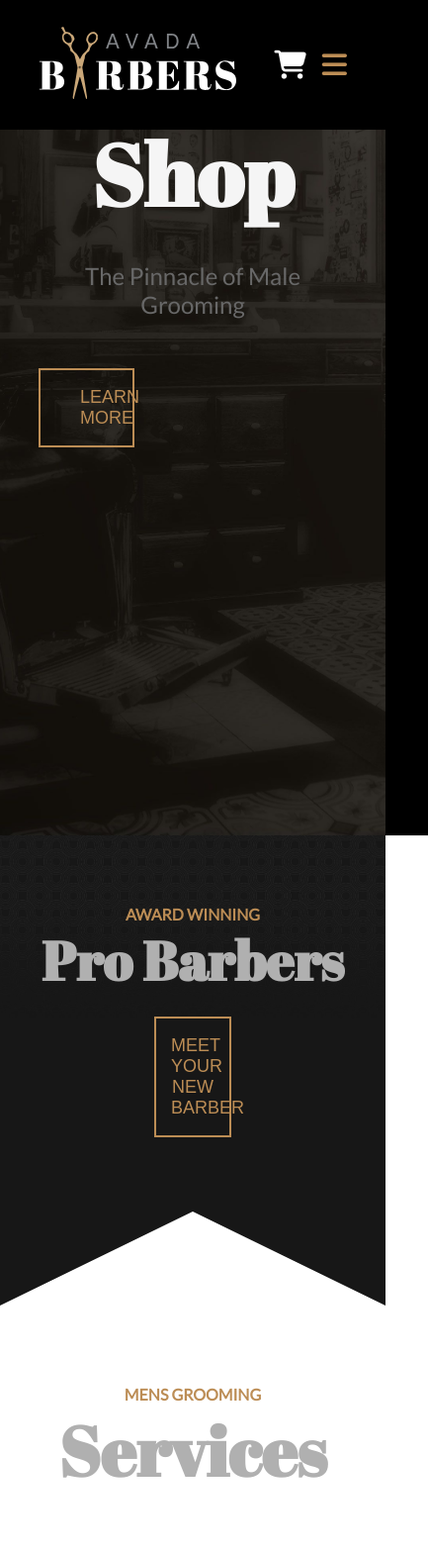
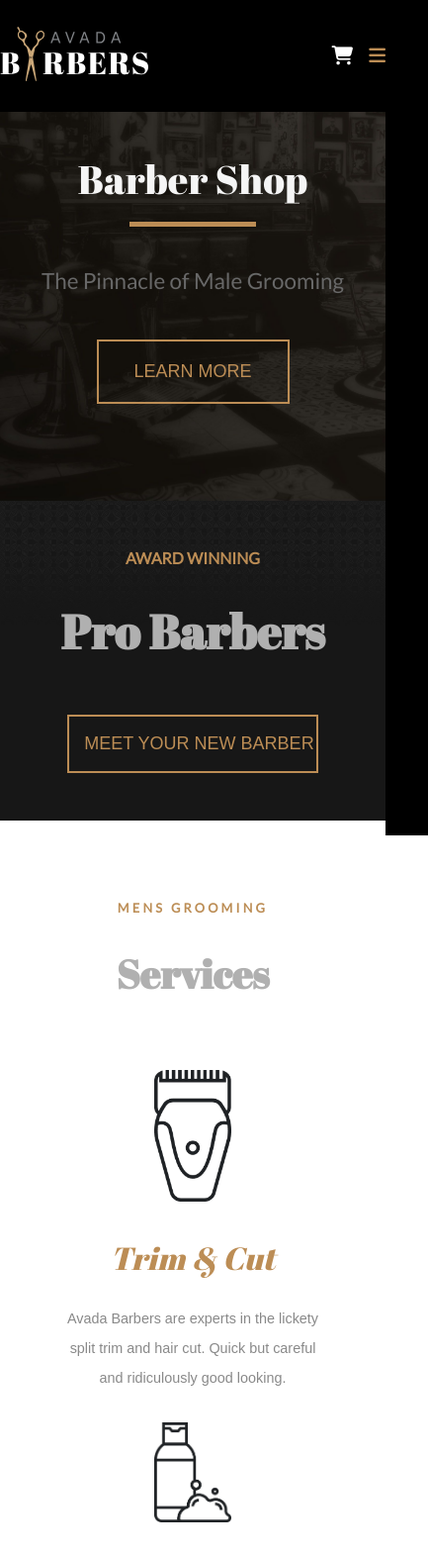
Before and after one commit to Amin-najafi/barber-shop, a plain HTML site: page index.html in a window 390 px wide. Shown: the top 1570 px of the page at 99% size, 433 px wide, since content can reach past the window. Drawn offline with Linux system fonts and the light colour scheme.

Commit message:
feat: make the project fully responsive for mobile devices

```diff
--- a/assets/styles/app.css
+++ b/assets/styles/app.css
@@ -1,22 +1,12 @@
-/*
-* Prefixed by https://autoprefixer.github.io
-* PostCSS: v8.4.14,
-* Autoprefixer: v10.4.7
-* Browsers: last 4 version
-*/
-
 @import "./reset.css";
 @import "./font.css";
 @import "./variables.css";
 @import "./help.css";
-@import "./responsive.css";
-
 /* ----------------------- header ----------------------- */
 header {
   position: relative;
   z-index: 3;
-  background: url(../images/avadabarbers-homepage-hero-bg.jpg) center center
-    no-repeat;
+  background: url(../images/avadabarbers-homepage-hero-bg.jpg) center center no-repeat;
   width: 100%;
   background-size: cover;
   overflow: hidden;
@@ -74,7 +64,7 @@ nav {
 #header__nav-close {
   display: none;
 }
-.header__nav-input:checked ~ .header__nav-list {
+.header__nav-input:checked~.header__nav-list {
   left: 0;
 }
 .header__nav-list {
@@ -108,7 +98,7 @@ nav {
   right: 30px;
   color: #fff;
 }
-#header__nav-close:checked ~ .header__nav-list {
+#header__nav-close:checked~.header__nav-list {
   left: 100%;
 }
 .header__nav-item {
@@ -130,16 +120,11 @@ nav {
 .header__nav-item--active {
   color: var(--gold-color);
 }
-.header__nav {
-}
-.header__nav-logo {
-}
-.header__nav-icons {
-}
-.icon-shopping-cart {
-}
-.header__nav-icon {
-}
+.header__nav {}
+.header__nav-logo {}
+.header__nav-icons {}
+.icon-shopping-cart {}
+.header__nav-icon {}
 .header-part2-title {
   display: -webkit-box;
   display: -ms-flexbox;
@@ -157,16 +142,23 @@ nav {
   flex-direction: column;
   width: 60%;
 }
-.header-part2-title > h1 {
+.header-part2-title>h1 {
+  position: relative;
   font-family: Abril Fatface;
   font-size: 87px;
   font-style: normal;
   color: #f5f5f5;
 }
-.header-part2-title > h1 :first-child {
-  border-bottom: 5px solid var(--gold-color);
+.header-part2-title>h1::after {
+  position: absolute;
+  content: '';
+  width: 55%;
+  height: 3px;
+  background-color: var(--gold-color);
+  left: 0;
+  top: 100%;
 }
-.header-part2-title > span {
+.header-part2-title>span {
   display: block;
   color: #686868;
   font-size: 24px;
@@ -175,31 +167,28 @@ nav {
 .header-part2-image {
   width: 40%;
 }
-.header-part2-image > img {
+.header-part2-image>img {
   width: 100%;
 }
-
 /* ----------------------- main ----------------------- */
 .main {
   position: relative;
   z-index: 2;
   background-color: white;
 }
-
 /* ----------------------- Pro Barbers ----------------------- */
 .probarbers {
   -webkit-box-orient: vertical;
   -webkit-box-direction: normal;
   -ms-flex-direction: column;
   flex-direction: column;
-  background: url(./../images/avadabarbers-about-introbackground.jpg) center top
-    no-repeat;
+  background: url(./../images/avadabarbers-about-introbackground.jpg) center top no-repeat;
   background-size: cover;
   padding: 70px 0 170px;
   -webkit-clip-path: polygon(0% 0%, 100% 0, 100% 100%, 50% 80%, 0% 100%);
   clip-path: polygon(0% 0%, 100% 0, 100% 100%, 50% 80%, 0% 100%);
 }
-.probarbers > .title-h2 {
+.probarbers>.title-h2 {
   font-size: 77px;
 }
 .probarbers .button-posts {
@@ -207,7 +196,6 @@ nav {
   padding: 17px 15px !important;
   width: 20%;
 }
-
 /* ----------------------- Services ----------------------- */
 .services {
   padding: 80px 0;
@@ -221,7 +209,7 @@ nav {
 .services-product {
   width: 30%;
 }
-.services-product > a {
+.services-product>a {
   -webkit-box-orient: vertical;
   -webkit-box-direction: normal;
   -ms-flex-direction: column;
@@ -237,16 +225,14 @@ nav {
   font-size: 32px;
   margin: 25px 0;
 }
-.services-product > p {
+.services-product>p {
   text-align: center;
   padding: 0 60px;
   line-height: 30px;
 }
-
 /* ----------------------- Shop ----------------------- */
 .store {
-  background: url(./../images/avadabarbers-reviewsbackground.jpg) center center
-    no-repeat;
+  background: url(./../images/avadabarbers-reviewsbackground.jpg) center center no-repeat;
   background-size: cover;
   -webkit-clip-path: polygon(50% 0%, 100% 16%, 100% 100%, 0 100%, 0% 16%);
   clip-path: polygon(50% 0%, 100% 16%, 100% 100%, 0 100%, 0% 16%);
@@ -262,15 +248,15 @@ nav {
 .product {
   width: 25%;
 }
-.product > a img {
+.product>a img {
   width: 100%;
 }
-.product > a + span {
+.product>a+span {
   text-transform: capitalize;
   font-size: 32px;
   font-family: Abril Fatface !important;
 }
-.product > span {
+.product>span {
   display: block;
   color: var(--gold-color);
   font-family: lato;
@@ -286,7 +272,6 @@ nav {
   color: var(--gold-color) !important;
   border-color: var(--gold-color) !important;
 }
-
 /* ----------------------- Shave ----------------------- */
 .shave {
   display: -webkit-box;
@@ -300,13 +285,11 @@ nav {
 }
 .shave-image {
   width: 80%;
-  background: -webkit-gradient(
-      linear,
+  background: -webkit-gradient(linear,
       left top,
       left bottom,
       from(rgba(0, 0, 0, 0.797)),
-      to(rgba(0, 0, 0, 0.797))
-    ),
+      to(rgba(0, 0, 0, 0.797))),
     url(./../images/avadabarbers-second-blog.jpg) center center no-repeat;
   background: -o-linear-gradient(rgba(0, 0, 0, 0.797), rgba(0, 0, 0, 0.797)),
     url(./../images/avadabarbers-second-blog.jpg) center center no-repeat;
@@ -316,7 +299,7 @@ nav {
   -webkit-filter: grayscale(100%);
   filter: grayscale(100%);
 }
-.shave-image > img {
+.shave-image>img {
   width: 90%;
   -o-object-fit: cover;
   object-fit: cover;
@@ -325,22 +308,21 @@ nav {
   padding: 68px;
   color: var(--text-color);
 }
-.shave-text > p {
+.shave-text>p {
   padding: 50px 0;
   font-size: 18px;
   line-height: 25px;
 }
-.shave-text > a {
+.shave-text>a {
   padding: 20px;
   text-transform: uppercase;
 }
-.shave-text > .title-h3 {
+.shave-text>.title-h3 {
   font-size: 16px;
 }
-.shave-text > .title-h2 {
+.shave-text>.title-h2 {
   font-size: 70px;
 }
-
 /* ----------------------- Shave ----------------------- */
 .reviews {
   width: 100%;
@@ -365,7 +347,7 @@ nav {
   -ms-flex-direction: column;
   flex-direction: column;
 }
-.reviews-customer > p {
+.reviews-customer>p {
   line-height: 2;
   letter-spacing: 1px;
   text-align: center;
@@ -374,16 +356,15 @@ nav {
   width: 120px;
   margin: 30px 0;
 }
-.reviews-customer-image > img {
+.reviews-customer-image>img {
   width: 100%;
   border-radius: 50%;
 }
-.reviews-customer > span {
+.reviews-customer>span {
   font-family: lato-bold-italic;
   font-size: 18px;
   color: var(--gold-color);
 }
-
 /* ----------------------- Recent Blog Posts ----------------------- */
 .posts {
   background-color: #f5f5f5;
@@ -416,7 +397,7 @@ nav {
 .blog-image {
   width: 100%;
 }
-.blog-image > img {
+.blog-image>img {
   width: 100%;
 }
 .blog :nth-child(2) {
@@ -424,14 +405,14 @@ nav {
   color: var(--gold-color);
   font-family: Abril Fatface;
 }
-.blog > span {
+.blog>span {
   border-top: 1px solid #6868684f;
   border-bottom: 1px solid #6868684f;
   padding: 8px;
   font-size: 12px;
   width: 100%;
 }
-.blog > p {
+.blog>p {
   line-height: 34px;
   margin-bottom: 20px;
   padding: 0 25px;
@@ -439,13 +420,12 @@ nav {
 .button-posts {
   text-transform: uppercase;
   margin-top: 20px;
-  padding: 17px 40px !important;
+  padding: 17px 40px;
   width: 31%;
   -webkit-transition: var(--primary-transition);
   -o-transition: var(--primary-transition);
   transition: var(--primary-transition);
 }
-
 /* ----------------------- Follow Us ----------------------- */
 .follow {
   width: 100%;
@@ -460,7 +440,7 @@ nav {
   justify-content: space-between;
   position: relative;
 }
-.follow > .container > div {
+.follow>.container>div {
   width: 30%;
 }
 .follow-image-button {
@@ -470,7 +450,7 @@ nav {
   flex-direction: column;
   gap: 30px;
 }
-.follow-image > img {
+.follow-image>img {
   width: 100%;
   -o-object-fit: cover;
   object-fit: cover;
@@ -488,7 +468,7 @@ nav {
   width: 200px;
   margin-bottom: 50px;
 }
-.follow-center-image > img {
+.follow-center-image>img {
   width: 100%;
 }
 .follow-center :nth-child(7) {
@@ -545,7 +525,7 @@ nav {
   -o-transition: var(--primary-transition);
   transition: var(--primary-transition);
 }
-.social-media--icon:hover ~ .social-media--span {
+.social-media--icon:hover~.social-media--span {
   opacity: 1;
 }
 .social-media--span::after {
@@ -559,7 +539,6 @@ nav {
   border: 4px solid transparent;
   border-bottom-color: #2c2c2c;
 }
-
 /* ----------------------- Footer ----------------------- */
 .footer {
   position: sticky;
@@ -577,3 +556,187 @@ nav {
 .footer p a {
   color: var(--gold-color);
 }
+/* ----------------------- Responsive ----------------------- */
+@media (max-width: 480px) {
+  .container {
+    width: 100%;
+  }
+  /* header */
+  header {
+    height: 60vh;
+  }
+  .header__nav-logo {
+    width: 150px;
+  }
+  .header__nav-icon i, .header__nav-label--bars i {
+    font-size: 1.2rem;
+  }
+  .header-part2-title {
+    width: 100%;
+    display: flex;
+    align-items: center;
+    height: 300px;
+    position: absolute;
+    left: 50%;
+    top: 60%;
+    transform: translate(-50%, -50%);
+  }
+  .header-part2-title>h1 {
+    font-size: 2.5rem;
+    font-weight: normal;
+    text-align: center;
+  }
+  .header-part2-title>h1::after {
+    left: 50%;
+    transform: translateX(-50%);
+    top: 130%;
+    height: 5px;
+  }
+  .header-part2-title>span {
+    font-size: 1.4rem;
+    width: 100%;
+    display: block;
+    margin: 2rem 0 1rem;
+  }
+  .header-part2-image {
+    display: none;
+  }
+  .button-posts {
+    padding: 20px 0 !important;
+    display: block;
+    text-wrap: nowrap;
+    width: 50%;
+    margin-top: 0;
+  }
+  /* Pro Barbers */
+  .probarbers {
+    clip-path: none;
+    padding: 3rem 0;
+  }
+  .probarbers>.title-h2 {
+    font-size: 3rem !important;
+    margin: 2rem 0;
+  }
+  .probarbers .button-posts {
+    width: 65%;
+  }
+  /* services */
+  .services .title-h3 {
+    letter-spacing: 0.2rem;
+    font-size: 0.8rem;
+  }
+  .services .title-h2 {
+    font-size: 2.5rem;
+    margin: 2rem 0;
+  }
+  .services-products {
+    flex-direction: column;
+    gap: 30px;
+  }
+  .services-product {
+    width: 100%;
+  }
+  .services-product p {
+    width: 100%;
+    font-size: 0.9rem;
+    opacity: 0.8;
+  }
+  .services .button-posts  {
+    margin: auto;
+    width: 70%;
+    font-size: 1.1rem;
+  }
+  /* shop */
+  .store {
+    clip-path: polygon(50% 0%, 100% 4%, 100% 100%, 0 100%, 0 4%);
+  }
+  .store .title-h3 {
+    border-top: 1px solid #979797c8;
+    margin-top: 1.2rem;
+    padding: 1rem 0;
+  }
+  .store .title-h2 {
+    font-size: 2.7rem;
+  }
+  .products {
+    flex-direction: column;
+    gap: 30px;
+  }
+  .product {
+    width: 100%;
+  }
+  .button-store {
+    width: 80%;
+    margin: 0 auto;
+    padding: 15px 10px !important;
+  }
+  /* shave */
+  .shave {
+    display: none;
+  }
+  /* Reviews */
+  .reviews-customers {
+    flex-direction: column;
+    gap: 30px;
+  }
+  .reviews-customer {
+    width: 100%;
+  }
+  /* Recent Blog Posts */
+  .posts {
+    clip-path: none;
+    padding: 80px 0 80px;
+  }
+  .posts .title-h2 {
+    margin-top: 1rem;
+  }
+  .posts-title {
+    margin: 0px 0 45px;
+  }
+  .posts-title>.title-h2 {
+    font-size: 50px;
+  }
+  .container .blog-post {
+    flex-direction: column;
+  }
+  .blog {
+    width: 100% !important;
+  }
+  .blog a:nth-child(2) {
+    font-size: 1.5rem;
+  }
+  .posts .button-posts {
+    width: 100% !important;
+    padding: 20px 10px !important;
+  }
+  .posts .blog-image {
+    width: 80%;
+  }
+  .posts p.font-lato {
+    width: 90%;
+  }
+  .posts .button-posts {
+    width: 80% !important;
+  }
+  /* follow us */
+  .follow-center {
+    width: 100% !important;
+    position: absolute;
+    top: 0;
+    left: 50%;
+    transform: translate(-50%, 0);
+  }
+  .follow-image-button {
+    display: none;
+  }
+  .follow-center :nth-child(7) {
+    letter-spacing: 0.2rem;
+    font-size: 0.8rem;
+    margin-top: 20px;
+  }
+  /* footer */
+  .footer-end p {
+    font-size: 0.7rem;
+    line-height: 1.4rem;
+  }
+}
--- a/assets/styles/responsive.css
+++ /dev/null
@@ -1,96 +0,0 @@
-/* ----------------------- Responsive ----------------------- */
-@media (max-width: 480px) {
-    /* header */
-    .header-part2 {
-      position: relative;
-    }
-    .header-part2-title {
-      width: 100% !important;
-    }
-    .header-part2-image {
-      display: none;
-    }
-    /* Pro Barbers */
-    .probarbers {
-      clip-path: none;
-      padding: 25px 0;
-    }
-    .probarbers>.title-h2 {
-      font-size: 55px !important;
-    }
-    .probarbers .button-posts {
-      padding: 15px 10px !important;
-      width: 73%;
-    }
-    /* services */
-    .services-products {
-      flex-direction: column;
-      gap: 30px;
-    }
-    .services-product {
-      width: 100%;
-    }
-    /* shop */
-    .store {
-      clip-path: polygon(50% 0%, 100% 4%, 100% 100%, 0 100%, 0 4%);
-    }
-    .store .title-h2 {
-      font-size: 50px;
-    }
-    .products {
-      flex-direction: column;
-      gap: 30px;
-    }
-    .product {
-      width: 100%;
-    }
-    .button-store {
-      width: 100% !important;
-      display: block;
-      padding: 15px 10px !important;
-    }
-    /* shave */
-    .shave {
-      display: none;
-    }
-    /* Reviews */
-    .reviews-customers {
-      flex-direction: column;
-      gap: 30px;
-    }
-    .reviews-customer {
-      width: 100%;
-    }
-    /* Recent Blog Posts */
-    .posts {
-      clip-path: none;
-      padding: 80px 0 80px;
-    }
-    .posts-title {
-      margin: 0px 0 45px;
-    }
-    .posts-title>.title-h2 {
-      font-size: 50px;
-    }
-    .container .blog-post {
-      flex-direction: column;
-    }
-    .blog {
-      width: 100% !important;
-    }
-    .posts .button-posts {
-      width: 100% !important;
-      padding: 20px 10px !important;
-    }
-    /* follow us */
-    .follow-center {
-      width: 100% !important;
-      position: absolute;
-      top: 0;
-      left: 50%;
-      transform: translate(-50%, 0);
-    }
-    .follow-image-button {
-      display: none;
-    }
-  }
--- a/index.html
+++ b/index.html
@@ -44,10 +44,7 @@
     </nav>
     <div class="center .header-part2 container">
       <div class="header-part2-title">
-        <h1>
-          <span>Barber</span>
-          <span>Shop</span>
-        </h1>
+        <h1>Barber Shop</h1>
         <span>The Pinnacle of Male Grooming</span>
         <a href="#" class="button-posts button">Learn More</a>
       </div>
@@ -205,7 +202,7 @@
             <a href="#" class="blog-image">
               <img src="./assets/images/avadabarbers-second-blog.jpg" alt="#" />
             </a>
-            <a href="">Avada Barbers Now Open</a>
+            <a href="#">Avada Barbers Now Open</a>
             <span class="font-lato">December 28th, 2018 | General</span>
             <p class="font-lato">
               Praesent mi erosn faucibus ac convallis sed magna. Donec risus.
@@ -286,7 +283,8 @@
         </div>
         <div class="follow-image-button center">
           <div class="follow-image">
-            <img src="./assets/images/avadabarbers_footer_appointment_image.png" title="Barber Cutting a Clients Hair" />
+            <img src="./assets/images/avadabarbers_footer_appointment_image.png"
+              title="Barber Cutting a Clients Hair" />
           </div>
           <a href="#" class="button">Book Your Appointment</a>
         </div>
```
